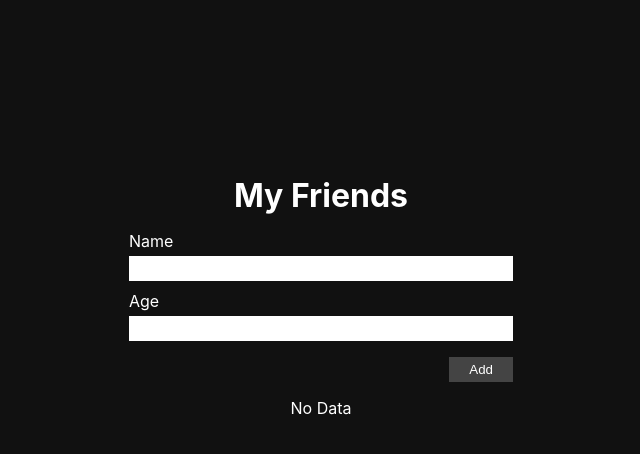
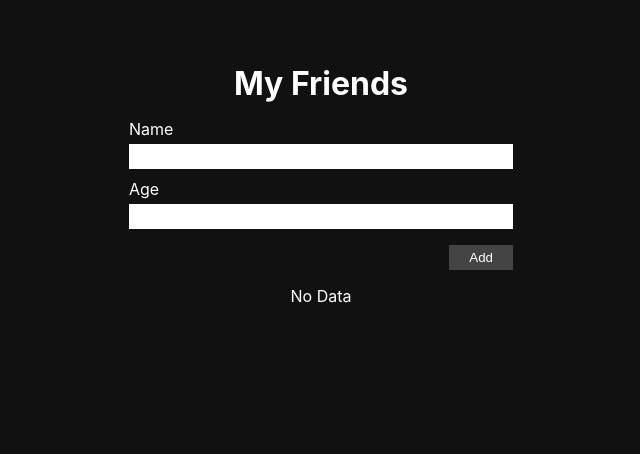
Before and after one commit to Alirezayoom/small-form, a React (Vite) app: page / in a window 1280 px wide. Shown: the top 454 px of the page, without its empty margins (319-959 px from the left). Built offline with nearby package versions, Linux system fonts and the light colour scheme.

Commit message:
add portal

```diff
--- a/src/components/Error.jsx
+++ b/src/components/Error.jsx
@@ -1,7 +1,8 @@
 import React from "react";
 import ReactDOM from "react-dom";
 
-const Backdrop = ({ onConfirm }) => (
+const Backdrop = ({ onConfirm }) => {
+  return (
     <div
       onClick={onConfirm}
       style={{
@@ -17,8 +18,10 @@ const Backdrop = ({ onConfirm }) => (
       }}
     ></div>
   );
+};
 
-const ModalOverlay = ({ onConfirm }) => {
+const ModalOverlay = ({ title, message, onConfirm }) => {
+  return (
     <div
       style={{
         position: "absolute",
@@ -32,7 +35,9 @@ const ModalOverlay = ({ onConfirm }) => {
       }}
     >
       <div style={{ padding: "1rem" }}>{title}</div>
-    <div style={{ height: "150px", padding: "1rem", backgroundColor: "#444" }}>
+      <div
+        style={{ height: "150px", padding: "1rem", backgroundColor: "#444" }}
+      >
         {message}
       </div>
       <div
@@ -45,12 +50,13 @@ const ModalOverlay = ({ onConfirm }) => {
       >
         Close
       </div>
-  </div>;
+    </div>
+  );
 };
 
 const Error = ({ title, message, onConfirm }) => {
   return (
-    <div>
+    <div style={{ position: "relative" }}>
       {ReactDOM.createPortal(
         <Backdrop onConfirm={onConfirm} />,
         document.getElementById("backdrop-root")
--- a/src/index.css
+++ b/src/index.css
@@ -8,20 +8,22 @@
 }
 body {
   background-color: #111;
-  display: grid;
-  justify-content: center;
+  display: flex;
+  flex-direction: column;
+  align-items: center;
 }
 div,
 p {
   color: #fff;
 }
 body > div {
-  margin: 2rem 0;
-  width: 24rem;
+  max-width: 24rem;
+  width: 100%;
+  margin: 0 1rem;
 }
 h1 {
   text-align: center;
-  margin: 1rem 0;
+  margin: 4rem 0 1rem;
 }
 form > div {
   display: grid;
```
Lines whose indentation alone changed are shown as unchanged.
